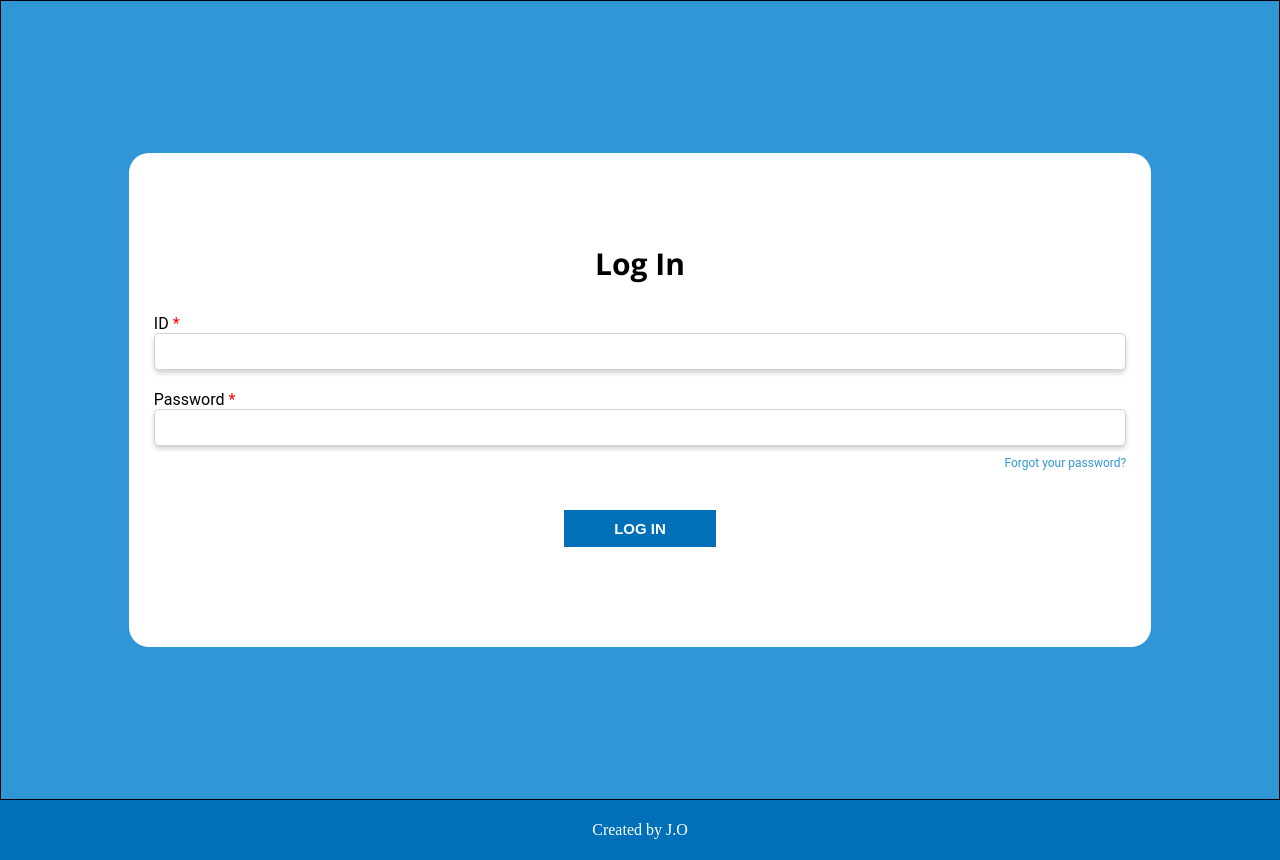
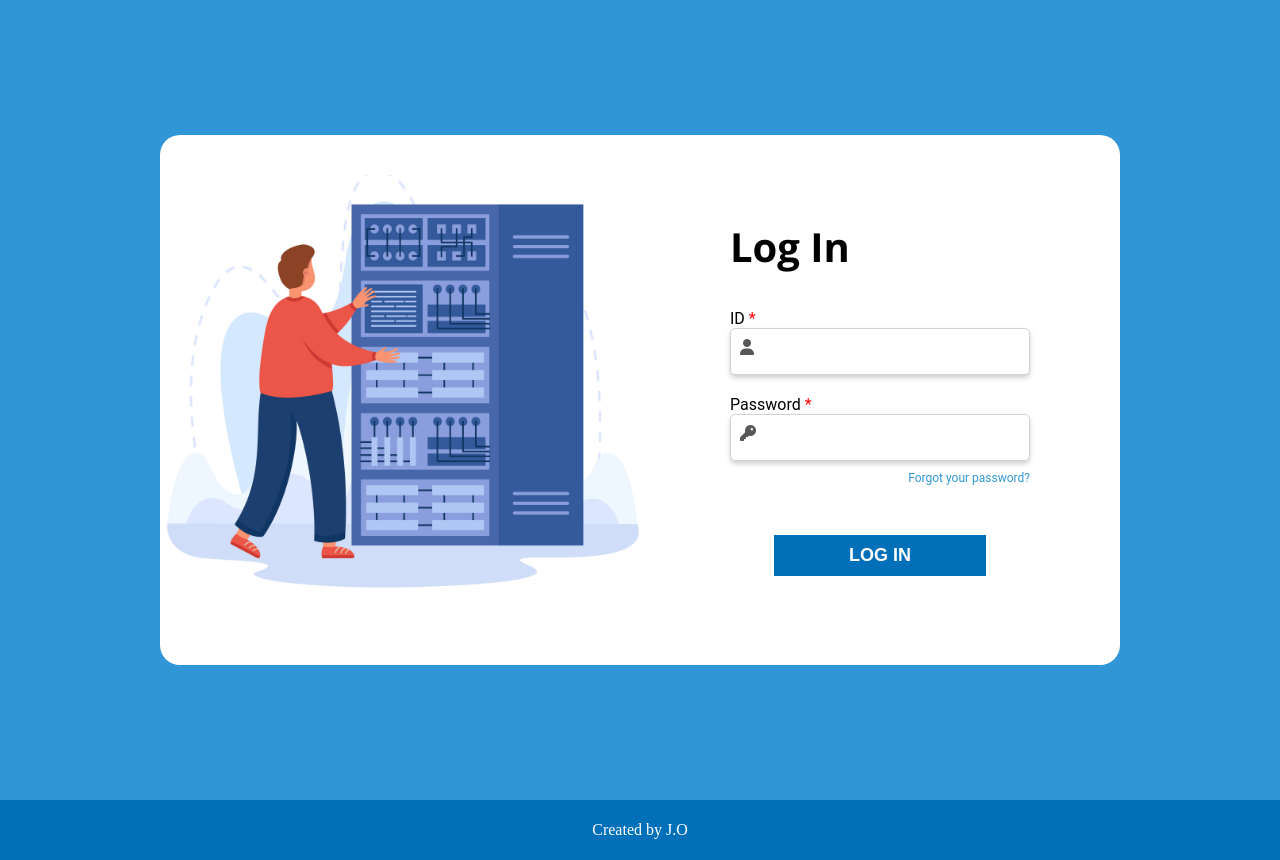
Before and after one commit to Efren-Ortega/WebDevelopment, a plain HTML site: page Pagina_2/index.html in a window 1280 px wide. Drawn offline with nearby package versions, Linux system fonts and the light colour scheme.

Commit message:
I made my website desktop responsive with media and I addes icons inside my inputs

```diff
--- a/Pagina_2/index.html
+++ b/Pagina_2/index.html
@@ -5,6 +5,7 @@
     <link rel="stylesheet" href="styles/styles.css">
     <meta name="viewport" content="width = device-width, initial-scale=1.0">
     <link href="https://fonts.googleapis.com/css2?family=Open+Sans:wght@700&display=swap" rel="stylesheet">
+    <script src="https://kit.fontawesome.com/a1d2a9251b.js" crossorigin="anonymous"></script>
     <title></title>
   </head>
   <body>
@@ -12,22 +13,23 @@
     <div class="container">
       <div class="login">
         <div class="img">
-          <h2>IMG</h2>
+          <img src="./img/Engineer-working.png" alt="">
         </div>
 
         <div class="form">
           <h2>Log In</h2>
           <form class="" method="post">
             <label for="inID">ID <span>*</span></label>
+            <i class="fa-solid fa-user"></i>
             <input id="inID" type="text" name="ID" required>
 
             <label for="inPass">Password <span>*</span></label>
-            <input id="inPass" type="password" name="password" required>
+            <i class="fa-solid fa-key"></i>
+            <input id="inPass" type="password" name="password" required placeholder="">
             <p><a href="#">Forgot your password?</a></p>
             <button type="submit" name="Enter">LOG IN</button>
           </form>
         </div>
-
       </div>
     </div>
 
--- a/Pagina_2/styles/styles.css
+++ b/Pagina_2/styles/styles.css
@@ -16,8 +16,6 @@ body{
 
   /* as hight I used relative units 100vh because I needed to cover all viewport*/
   height: 100vh; /****/
-  /* margin: auto; */
-  border:1px solid black;
 }
 
 /* This is a div that contains all the elements of my login */
@@ -69,9 +67,11 @@ label span{
   width: 100%;
   margin-bottom: 20px;
   box-shadow:0px 3px 5px #D3D2D3;
-  padding: 10px;
+  padding: 15px;
   border-radius: 5px;
   border: 1px solid #D3D2D3;
+  text-indent:25px;/*This line is to indent the text of an input and the text
+  don't be behind of the icons*/
 }
 
 /*I used a selector, this selector allows me to select only the fisrt paragraph
@@ -82,6 +82,13 @@ input + p{
   font-size: 12px;
   font-family: 'Roboto';
   margin: -10px 0 40px 0;
+}
+
+/*I added icons to my inputs*/
+i{
+  position: absolute;
+  padding: 11px 0px 0px 10px;
+  color:#575757;
 }
 
 a{
@@ -106,11 +113,9 @@ a:hover{
 /* I used Pseudo-classes for the button */
 .form button:hover{
   cursor: pointer;
+  background-color:#3197D6;
 }
 
-.form button:active{
-  background-color:#3197D6;
-}
 
 /* Finally I added a Footer to my website */
 footer{
@@ -119,3 +124,42 @@ footer{
   padding: 5px;
   color: white;
 }
+
+/*Now I added a media to adapt this website on desktops*/
+@media only screen and (min-width: 768px){
+
+  .login{
+    display: flex; /*I used flexbox in div (.login) because I needed to show the
+    two columns (.img) and (.form) in a row*/
+    width:75%;
+  }
+
+  .img{ /*For desktops I enabled the first column(.img) which contains an imagen*/
+    display: inherit;
+  }
+
+  .img img{
+    width: 100%;
+    object-fit: scale-down;/*This is to scale the imagen when the dimension of
+    the browser changes*/
+  }
+
+  .form{
+    width: 50%;
+    padding: 10px 90px 0px 90px;
+    text-align: center;
+  }
+
+  .form h2{
+    text-align: left;
+    font-size: 40px;
+    margin-bottom: 35px;
+  }
+
+  .form button{
+    font-size: 18px;
+    padding: 10px 75px;
+    margin-top: 10px;
+  }
+
+}
```
Also changed, not shown: Pagina_2/img/Engineer-working.png (added).
